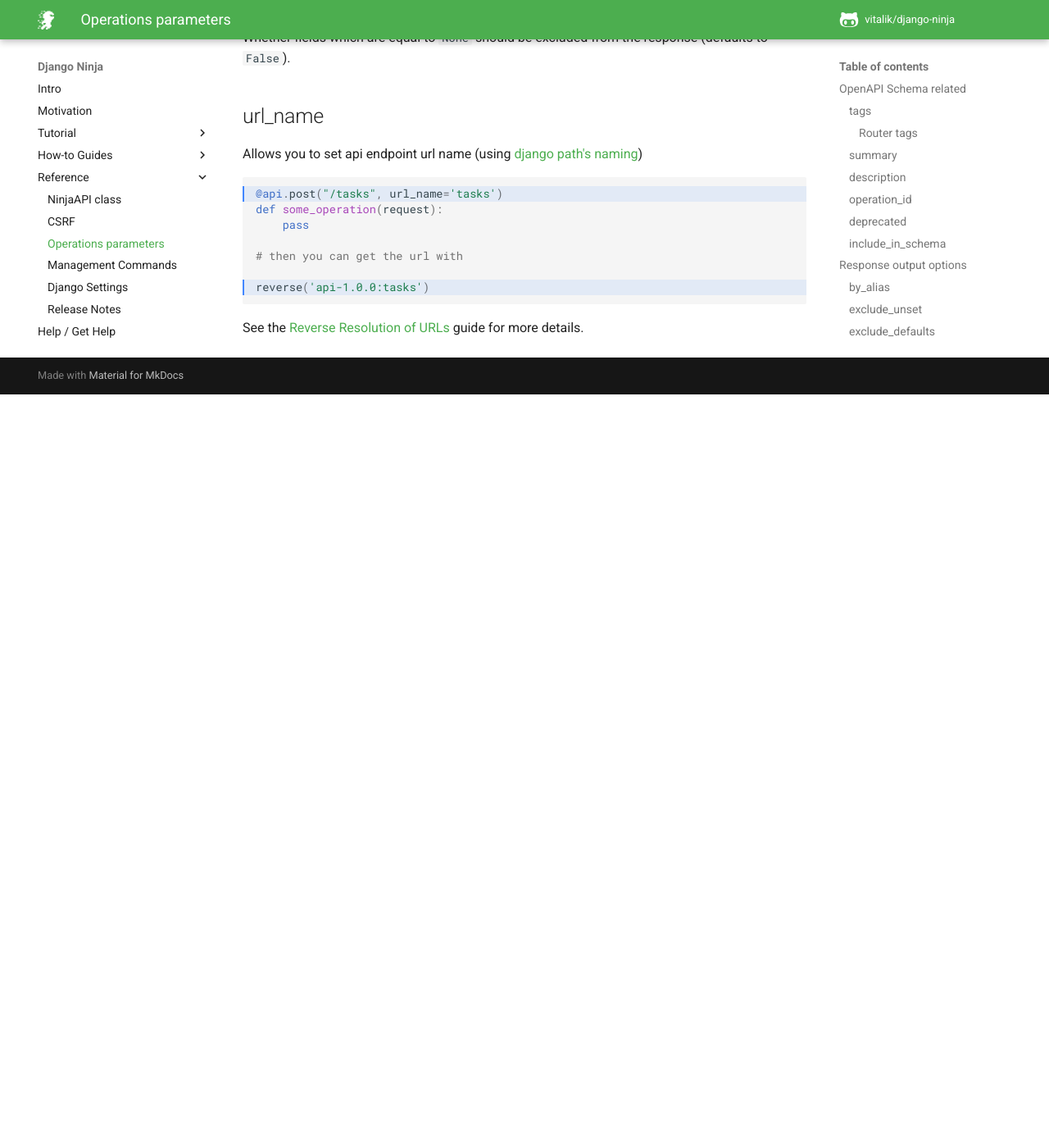
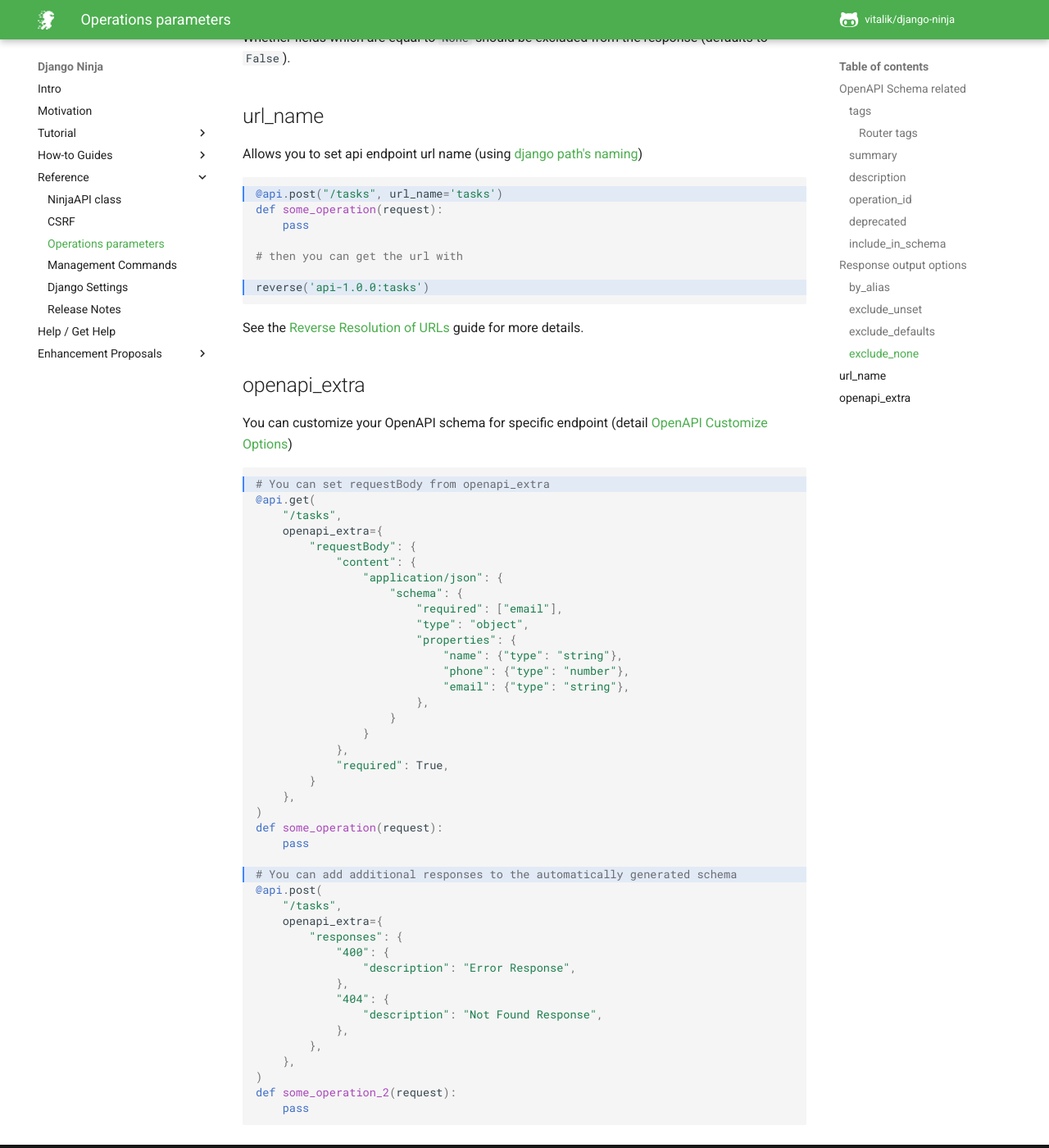
Before and after one commit to rainbow1016/django-master, an MkDocs documentation site: the page built from docs/docs/reference/operations-parameters.md, in a window 1280 px wide and 1400 px high, scrolled down 4538 px. Shown: the whole window at 82% size. Built offline with MkDocs 1.6.1 and Material for MkDocs 9.7.7, drawn with Linux system fonts in a browser that asks for light colours; comment, search, counter and statistics services are not loaded; before the commit the page ends 5019 px from its top, so only the background shows below that.

Commit message:
docs: update for openapi_extra

````diff
--- a/docs/docs/reference/operations-parameters.md
+++ b/docs/docs/reference/operations-parameters.md
@@ -183,3 +183,51 @@ reverse('api-1.0.0:tasks')
 ```
 
 See the [Reverse Resolution of URLs](../guides/urls.md) guide for more details.
+
+
+## openapi_extra
+You can customize your OpenAPI schema for specific endpoint (detail [OpenAPI Customize Options](https://swagger.io/docs/specification/about/))
+```Python hl_lines="1 26"
+# You can set requestBody from openapi_extra
+@api.get(
+    "/tasks",
+    openapi_extra={
+        "requestBody": {
+            "content": {
+                "application/json": {
+                    "schema": {
+                        "required": ["email"],
+                        "type": "object",
+                        "properties": {
+                            "name": {"type": "string"},
+                            "phone": {"type": "number"},
+                            "email": {"type": "string"},
+                        },
+                    }
+                }
+            },
+            "required": True,
+        }
+    },
+)
+def some_operation(request):
+    pass
+
+# You can add additional responses to the automatically generated schema
+@api.post(
+    "/tasks",
+    openapi_extra={
+        "responses": {
+            "400": {
+                "description": "Error Response",
+            },
+            "404": {
+                "description": "Not Found Response",
+            },
+        },
+    },
+)
+def some_operation_2(request):
+    pass
+
+```
````
